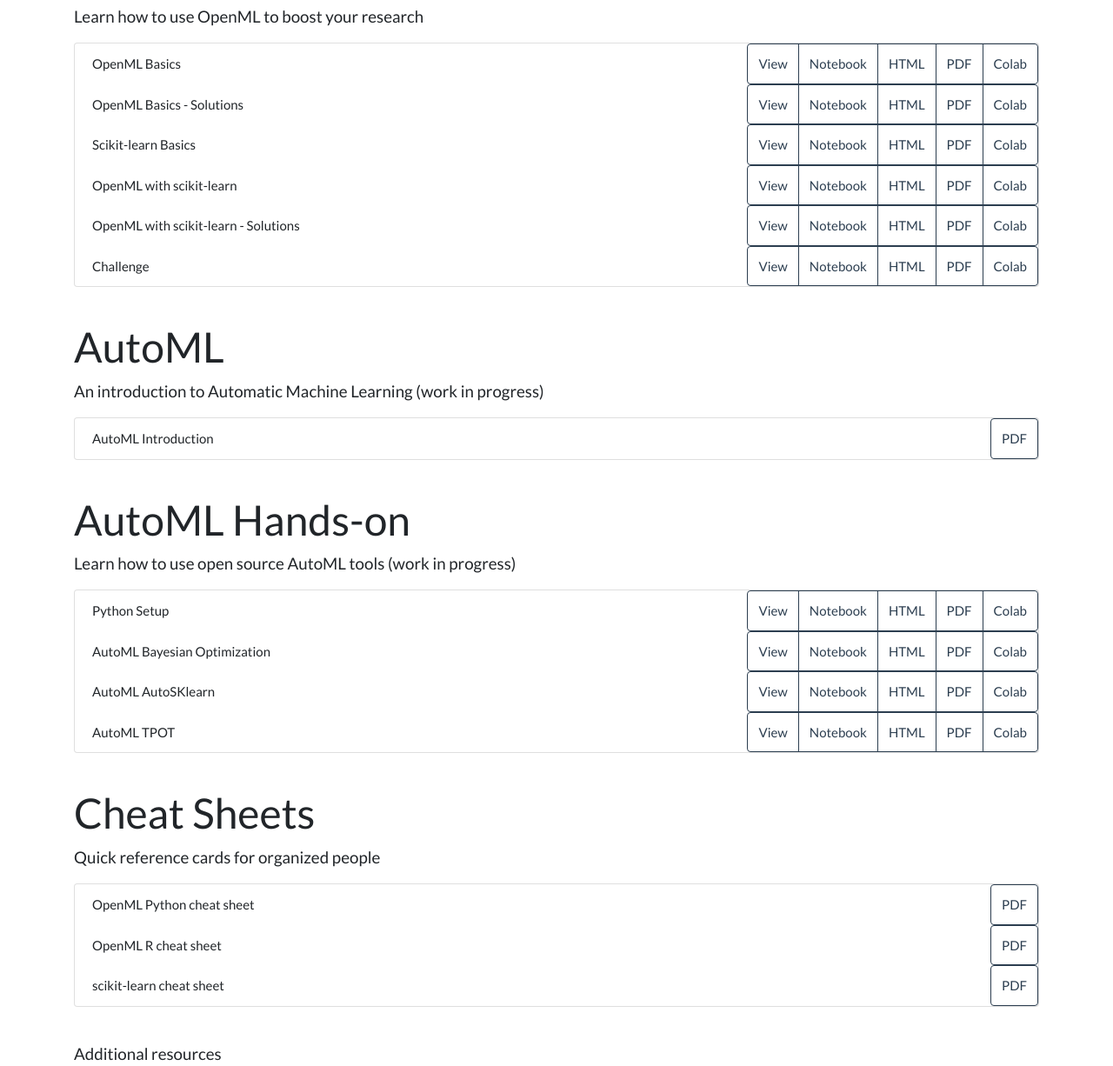
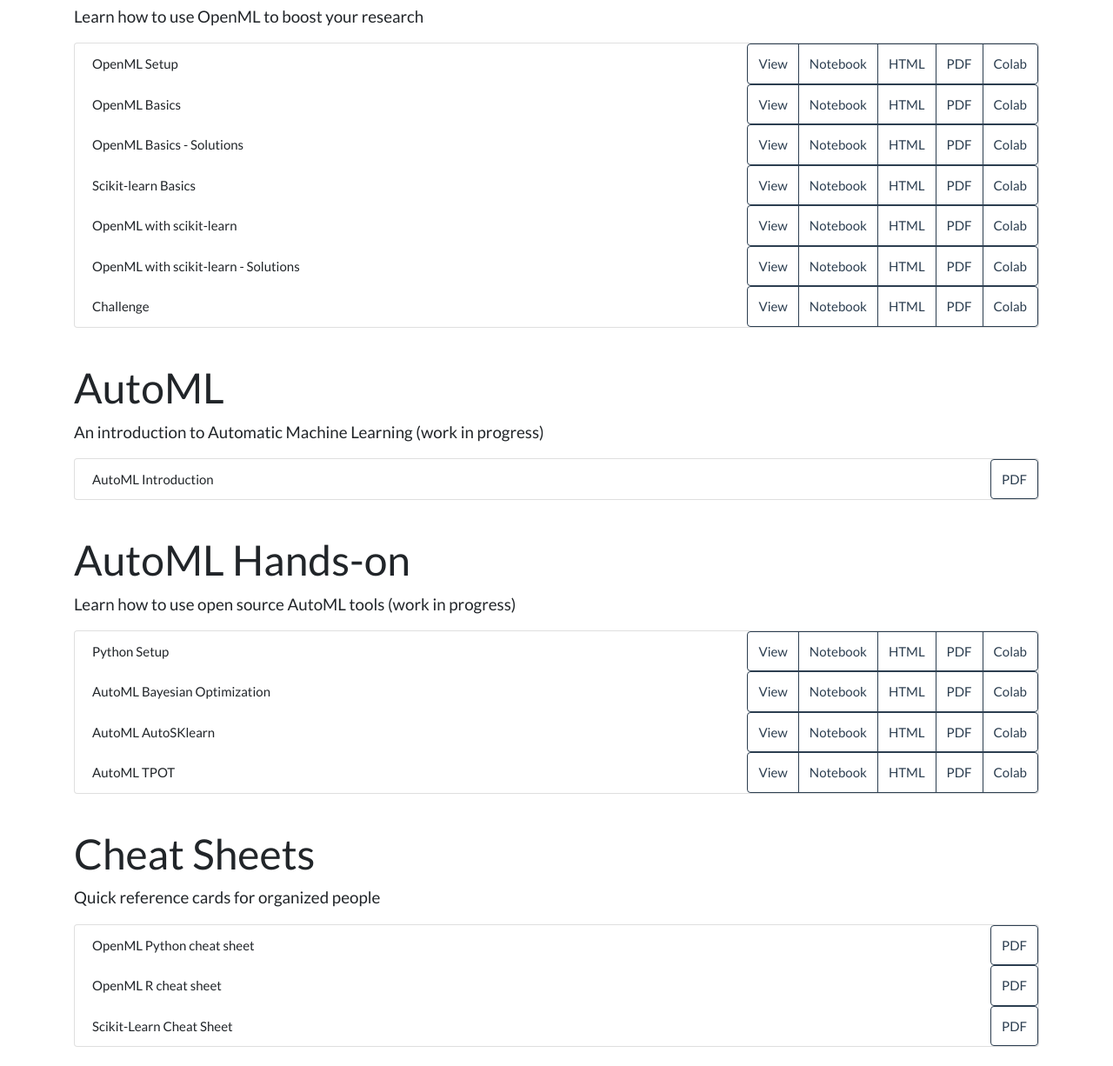
Before and after one commit to openml/openml-tutorial, a plain HTML site: page index.html in a window 1280 px wide. Shown: the part 514-1740 px from the top of the page at 87% size. Drawn offline with nearby package versions, Linux system fonts and the light colour scheme.

Commit message:
new setup instructions

```diff
--- a/index.html
+++ b/index.html
@@ -52,6 +52,7 @@
     <h1 class="roomy">OpenML Hands-on</h1>
     <p class="lead">Learn how to use OpenML to boost your research</p>
     <ul class="list-group">
+      <li class="list-group-item d-flex justify-content-between showlinks"><span>OpenML Setup</span><div class="colab">1tEKBwVFuR-YU0ygxZFd4NWt5cjZ_kdgg</div></li>
       <li class="list-group-item d-flex justify-content-between showlinks"><span>OpenML Basics</span><div class="colab">1Iwt7WUvm8ucayX0rmWKV4dZzhTVYzvoV</div></li>
       <li class="list-group-item d-flex justify-content-between showlinks"><span>OpenML Basics - Solutions</span><div class="colab">13du5H1-tx3_OA_SCkn8kQegkd5FPBYKT</div></li>
       <li class="list-group-item d-flex justify-content-between showlinks"><span>Scikit-learn Basics</span><div class="colab">1w2QwB0sxSn7XDNytU_pCJJBo-zCY7OJY</div></li>
@@ -82,7 +83,7 @@
     <ul class="list-group">
       <li class="list-group-item d-flex justify-content-between showpdflink"><span>OpenML Python cheat sheet</span></li>
       <li class="list-group-item d-flex justify-content-between showpdflink"><span>OpenML R cheat sheet</span></li>
-      <li class="list-group-item d-flex justify-content-between showpdflink"><span>scikit-learn cheat sheet</span></li>
+      <li class="list-group-item d-flex justify-content-between showpdflink"><span>Scikit-Learn Cheat Sheet</span></li>
     </ul>
 
     <p class="lead roomy">Additional resources</p>
```
